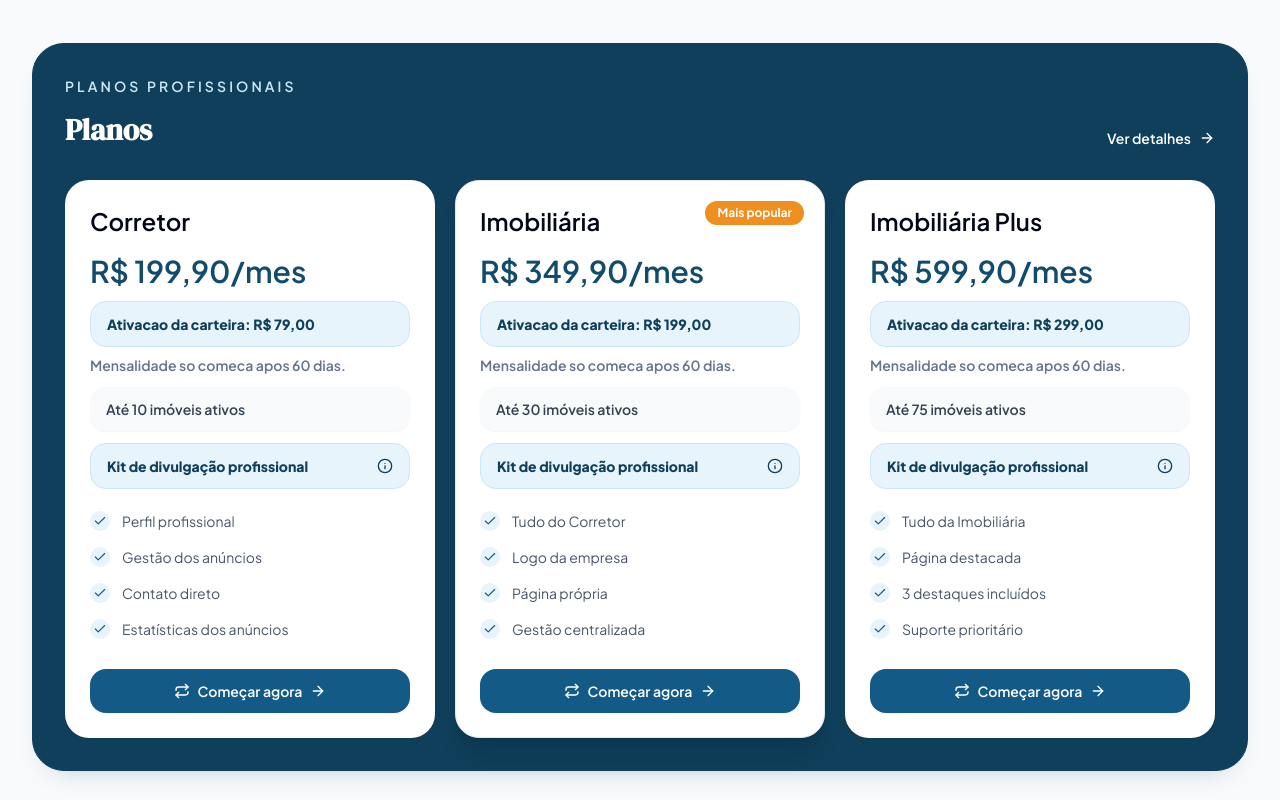
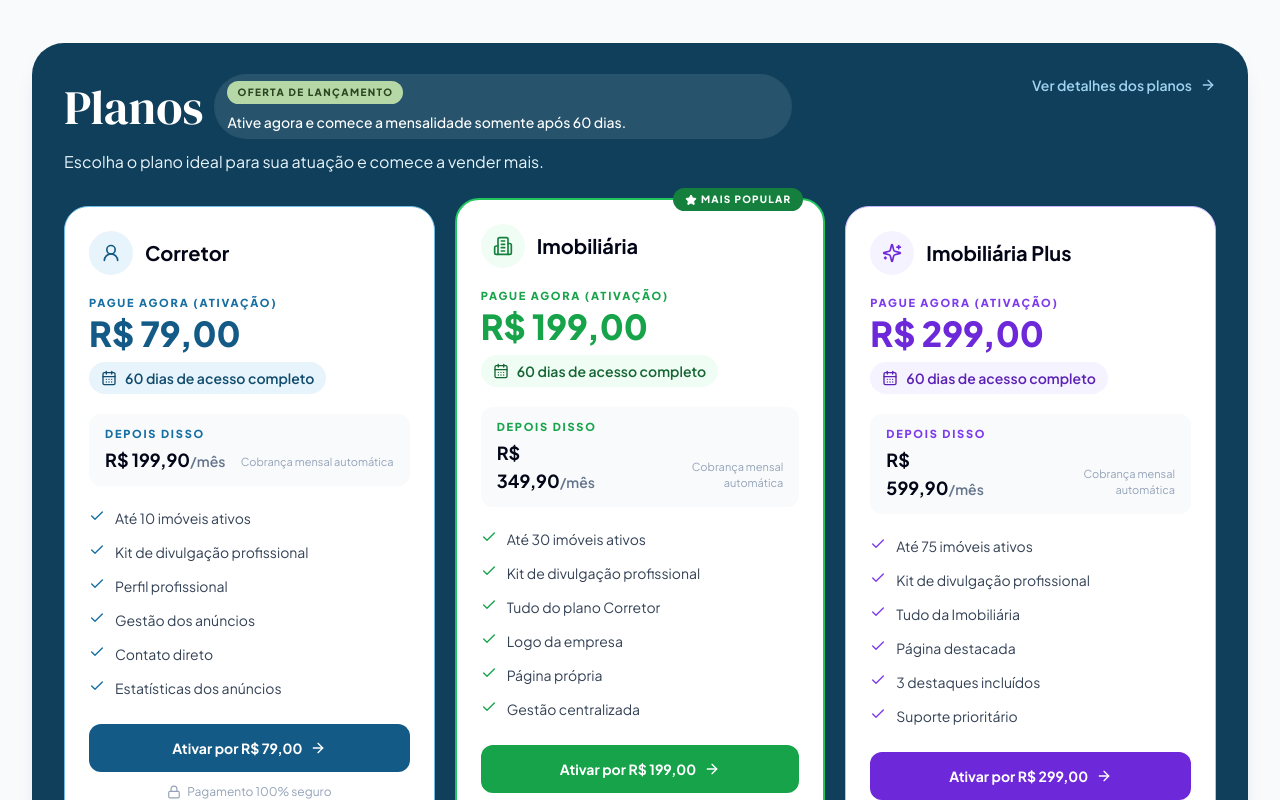
Before and after one commit to iveteamorim/Potilar, a Next.js app: page /imobiliarias in a window 1280 px wide. Shown: the part 1300-2100 px from the top of the page. Built offline with nearby package versions, Linux system fonts and the light colour scheme; no server answers.

Commit message:
Refine professional plans design

```diff
--- a/app/imobiliarias/page.tsx
+++ b/app/imobiliarias/page.tsx
@@ -3,12 +3,17 @@ import Link from 'next/link';
 import {
   ArrowRight,
   Building2,
+  CalendarDays,
   Check,
   Gift,
   Info,
+  Lock,
   MapPin,
   Megaphone,
-  ShieldCheck
+  ShieldCheck,
+  Sparkles,
+  Star,
+  UserRound
 } from 'lucide-react';
 import ProfessionalPlanCheckoutButton from '@/components/ProfessionalPlanCheckoutButton';
 import { PLANS, formatPlanPrice, type ProfessionalPlanId } from '@/lib/plans';
@@ -51,50 +56,101 @@ const faqItems = [
 
 const planHighlights = [
   {
+    id: 'corretor' as ProfessionalPlanId,
     name: 'Corretor',
-    price: formatPlanPrice(PLANS.professional.corretor.price, { perMonth: true }),
+    Icon: UserRound,
+    monthlyPrice: PLANS.professional.corretor.price,
     limit: PLANS.professional.corretor.listingLimit,
-    aiCredits: PLANS.professional.corretor.aiCredits,
     activationFee: PLANS.professional.portfolioTrial.activationFees.corretor,
-    promotionKit: true,
-    features: ['Perfil profissional', 'Gestão dos anúncios', 'Contato direto', 'Estatísticas dos anúncios']
+    featured: false,
+    theme: 'blue' as const,
+    features: [
+      `Até ${PLANS.professional.corretor.listingLimit} imóveis ativos`,
+      'Kit de divulgação profissional',
+      'Perfil profissional',
+      'Gestão dos anúncios',
+      'Contato direto',
+      'Estatísticas dos anúncios'
+    ]
   },
   {
+    id: 'imobiliaria' as ProfessionalPlanId,
     name: 'Imobiliária',
-    price: formatPlanPrice(PLANS.professional.imobiliaria.price, { perMonth: true }),
+    Icon: Building2,
+    monthlyPrice: PLANS.professional.imobiliaria.price,
     limit: PLANS.professional.imobiliaria.listingLimit,
-    aiCredits: PLANS.professional.imobiliaria.aiCredits,
     activationFee: PLANS.professional.portfolioTrial.activationFees.imobiliaria,
     featured: true,
-    promotionKit: true,
-    features: ['Tudo do Corretor', 'Logo da empresa', 'Página própria', 'Gestão centralizada']
+    theme: 'green' as const,
+    features: [
+      `Até ${PLANS.professional.imobiliaria.listingLimit} imóveis ativos`,
+      'Kit de divulgação profissional',
+      'Tudo do plano Corretor',
+      'Logo da empresa',
+      'Página própria',
+      'Gestão centralizada'
+    ]
   },
   {
+    id: 'plus' as ProfessionalPlanId,
     name: 'Imobiliária Plus',
-    price: formatPlanPrice(PLANS.professional.plus.price, { perMonth: true }),
+    Icon: Sparkles,
+    monthlyPrice: PLANS.professional.plus.price,
     limit: PLANS.professional.plus.listingLimit,
-    aiCredits: PLANS.professional.plus.aiCredits,
     activationFee: PLANS.professional.portfolioTrial.activationFees.plus,
-    promotionKit: true,
-    features: ['Tudo da Imobiliária', 'Página destacada', '3 destaques incluídos', 'Suporte prioritário']
+    featured: false,
+    theme: 'purple' as const,
+    features: [
+      `Até ${PLANS.professional.plus.listingLimit} imóveis ativos`,
+      'Kit de divulgação profissional',
+      'Tudo da Imobiliária',
+      'Página destacada',
+      '3 destaques incluídos',
+      'Suporte prioritário'
+    ]
   }
 ];
 
-function CheckItem({ children }: { children: string }) {
+const planThemes = {
+  blue: {
+    card: 'border border-ocean-300',
+    icon: 'bg-ocean-50 text-ocean-700',
+    label: 'text-ocean-600',
+    price: 'text-ocean-700',
+    trial: 'bg-ocean-50 text-ocean-800',
+    check: 'text-ocean-600',
+    button:
+      'inline-flex w-full items-center justify-center gap-2 rounded-xl bg-ocean-700 px-5 py-3.5 text-sm font-bold text-white transition hover:bg-ocean-800 disabled:cursor-not-allowed disabled:opacity-60'
+  },
+  green: {
+    card: 'border-2 border-green-500',
+    icon: 'bg-green-50 text-green-700',
+    label: 'text-green-600',
+    price: 'text-green-600',
+    trial: 'bg-green-50 text-green-800',
+    check: 'text-green-600',
+    button:
+      'inline-flex w-full items-center justify-center gap-2 rounded-xl bg-green-600 px-5 py-3.5 text-sm font-bold text-white transition hover:bg-green-700 disabled:cursor-not-allowed disabled:opacity-60'
+  },
+  purple: {
+    card: 'border border-violet-300',
+    icon: 'bg-violet-50 text-violet-700',
+    label: 'text-violet-600',
+    price: 'text-violet-700',
+    trial: 'bg-violet-50 text-violet-800',
+    check: 'text-violet-600',
+    button:
+      'inline-flex w-full items-center justify-center gap-2 rounded-xl bg-violet-700 px-5 py-3.5 text-sm font-bold text-white transition hover:bg-violet-800 disabled:cursor-not-allowed disabled:opacity-60'
+  }
+};
+
+function CheckItem({ children, className }: { children: string; className: string }) {
   return (
-    <li className="flex items-start gap-3 text-sm leading-6 text-slate-600 dark:text-slate-300">
-      <span className="mt-0.5 grid h-5 w-5 shrink-0 place-items-center rounded-full bg-ocean-50 text-ocean-700">
-        <Check className="h-3.5 w-3.5" />
-      </span>
+    <li className="flex items-start gap-2.5 text-sm leading-6 text-slate-700">
+      <Check className={`mt-0.5 h-4 w-4 shrink-0 ${className}`} aria-hidden="true" />
       <span>{children}</span>
     </li>
   );
-}
-
-function getPlanAction(planName: string): { id: ProfessionalPlanId; cta: string } {
-  if (planName === 'Corretor') return { id: 'corretor', cta: 'Começar agora' };
-  if (planName.includes('Plus')) return { id: 'plus', cta: 'Começar agora' };
-  return { id: 'imobiliaria', cta: 'Começar agora' };
 }
 
 export default function ImobiliariasPage() {
@@ -176,78 +232,110 @@ export default function ImobiliariasPage() {
           </div>
         </section>
 
-        <section id="planos-profissionais" className="rounded-[2rem] border border-ocean-900 bg-ocean-900 p-6 text-white shadow-soft md:p-8">
-          <div className="flex flex-col justify-between gap-4 md:flex-row md:items-end">
-            <div>
-              <p className="text-sm font-semibold uppercase tracking-[0.22em] text-ocean-100">Planos profissionais</p>
-              <h2 className="mt-4 text-3xl font-semibold text-white">Planos</h2>
+        <section id="planos-profissionais" className="rounded-[2rem] bg-ocean-900 p-5 text-white shadow-soft sm:p-6 md:p-8">
+          <div className="flex flex-col gap-4 lg:flex-row lg:items-start lg:justify-between">
+            <div className="min-w-0">
+              <div className="flex flex-col gap-3 sm:flex-row sm:flex-wrap sm:items-center">
+                <h2 className="font-display text-4xl text-white md:text-5xl">Planos</h2>
+                <div className="inline-flex max-w-xl flex-wrap items-center gap-2 rounded-full bg-white/10 px-3 py-1.5 ring-1 ring-white/10">
+                  <span className="inline-flex items-center rounded-full bg-agreste-200 px-2.5 py-1 text-[10px] font-extrabold uppercase tracking-[0.14em] text-agreste-800">
+                    Oferta de lançamento
+                  </span>
+                  <span className="text-sm font-medium text-white">
+                    Ative agora e comece a mensalidade somente após {portfolioTrial.freeDays} dias.
+                  </span>
                 </div>
-            <Link href="/planos" className="inline-flex items-center gap-2 text-sm font-semibold text-white">
-              Ver detalhes
+              </div>
+              <p className="mt-3 text-sm leading-6 text-ocean-50 sm:text-base">
+                Escolha o plano ideal para sua atuação e comece a vender mais.
+              </p>
+            </div>
+            <Link href="/planos" className="inline-flex shrink-0 items-center gap-2 text-sm font-semibold text-ocean-200 hover:text-white">
+              Ver detalhes dos planos
               <ArrowRight className="h-4 w-4" />
             </Link>
           </div>
-          <div className="mt-8 grid gap-5 lg:grid-cols-3">
-            {planHighlights.map((plan) => (
+
+          <div className="mt-8 grid gap-5 lg:grid-cols-3 lg:items-start">
+            {planHighlights.map((plan) => {
+              const theme = planThemes[plan.theme];
+              return (
                 <article
                   key={plan.name}
-                className={`relative rounded-3xl border p-6 ${
-                  plan.featured
-                    ? 'border-sun-300 bg-white text-slate-950 shadow-xl'
-                    : 'border-white/30 bg-white text-slate-950 shadow-sm'
-                }`}
+                  className={`relative rounded-3xl bg-white p-6 text-slate-950 shadow-sm ${theme.card} ${plan.featured ? 'lg:-mt-2 lg:pb-7' : ''}`}
                 >
                   {plan.featured ? (
-                  <span className="absolute right-5 top-5 rounded-full bg-sun-500 px-3 py-1 text-xs font-bold text-white">
+                    <span className="absolute -top-3 right-5 inline-flex items-center gap-1 rounded-full bg-green-700 px-3 py-1 text-[10px] font-extrabold uppercase tracking-[0.12em] text-white">
+                      <Star className="h-3 w-3 fill-current" aria-hidden="true" />
                       Mais popular
                     </span>
                   ) : null}
-                <h3 className="text-2xl font-semibold text-slate-950">{plan.name}</h3>
-                <p className="mt-4 text-3xl font-semibold text-ocean-800">{plan.price}</p>
-                <p className="mt-3 rounded-2xl border border-ocean-100 bg-ocean-50 px-4 py-3 text-sm font-extrabold text-ocean-900">
-                  Ativacao da carteira: {formatPlanPrice(plan.activationFee)}
+
+                  <div className="flex items-center gap-3">
+                    <span className={`grid h-11 w-11 place-items-center rounded-full ${theme.icon}`}>
+                      <plan.Icon className="h-5 w-5" aria-hidden="true" />
+                    </span>
+                    <h3 className="text-xl font-bold text-slate-950">{plan.name}</h3>
+                  </div>
+
+                  <p className={`mt-5 text-[11px] font-extrabold uppercase tracking-[0.16em] ${theme.label}`}>
+                    Pague agora (ativação)
                   </p>
-                <p className="mt-2 text-sm font-semibold text-slate-500">
-                  Mensalidade so comeca apos {portfolioTrial.freeDays} dias.
+                  <p className={`mt-1 text-[2.15rem] font-extrabold leading-none ${theme.price}`}>
+                    {formatPlanPrice(plan.activationFee)}
                   </p>
-                <p className="mt-3 rounded-2xl bg-slate-50 px-4 py-3 text-sm font-semibold text-slate-700 shadow-sm">
-                  Até {plan.limit} imóveis ativos
+                  <p className={`mt-3 inline-flex items-center gap-2 rounded-full px-3 py-1.5 text-sm font-semibold ${theme.trial}`}>
+                    <CalendarDays className="h-4 w-4" aria-hidden="true" />
+                    {portfolioTrial.freeDays} dias de acesso completo
                   </p>
-                {plan.promotionKit ? (
-                  <div className="mt-3 rounded-2xl border border-ocean-100 bg-ocean-50 px-4 py-3 text-ocean-900">
-                    <div className="flex items-center justify-between gap-3">
-                      <span className="text-sm font-extrabold">Kit de divulgação profissional</span>
-                      <button
-                        type="button"
-                        className="group relative inline-flex rounded-full outline-none focus-visible:ring-2 focus-visible:ring-ocean-500"
-                        aria-label="O que inclui o kit de divulgação profissional"
-                      >
-                        <Info className="h-4 w-4" aria-hidden="true" />
-                        <span className="pointer-events-none absolute right-0 top-6 z-20 w-72 rounded-xl bg-slate-950 px-3 py-2 text-left text-xs font-semibold leading-5 text-white opacity-0 shadow-soft transition group-hover:opacity-100 group-focus-within:opacity-100">
-                          <span className="mb-1 block">Kit de divulgação profissional</span>
-                          <span className="mb-1 block font-medium">Incluído no plano.</span>
-                          <span className="block">• IA para melhorar anúncios</span>
-                          <span className="block">• QR Code exclusivo para cada imóvel</span>
-                          <span className="block">• Cartazes para impressão</span>
-                          <span className="block">• Materiais para redes sociais</span>
-                          <span className="block">• Conteúdos prontos para compartilhar</span>
-                        </span>
-                      </button>
+
+                  <div className="mt-5 rounded-xl bg-slate-50 px-4 py-3">
+                    <div className="flex items-end justify-between gap-3">
+                      <div>
+                        <p className={`text-[11px] font-extrabold uppercase tracking-[0.16em] ${theme.label}`}>
+                          Depois disso
+                        </p>
+                        <p className="mt-1 text-lg font-bold text-slate-950">
+                          {formatPlanPrice(plan.monthlyPrice)}
+                          <span className="text-sm font-semibold text-slate-500">/mês</span>
+                        </p>
+                      </div>
+                      <p className="pb-1 text-right text-[11px] leading-4 text-slate-400">
+                        Cobrança mensal automática
+                      </p>
                     </div>
                   </div>
-                ) : null}
-                <ul className="mt-5 space-y-3">
+
+                  <ul className="mt-5 space-y-2.5">
                     {plan.features.map((feature) => (
-                    <CheckItem key={feature}>{feature}</CheckItem>
+                      <CheckItem key={feature} className={theme.check}>
+                        {feature}
+                      </CheckItem>
                     ))}
                   </ul>
-                <div className="mt-7">
-                  <ProfessionalPlanCheckoutButton planId={getPlanAction(plan.name).id} fallbackHref={contactHref}>
-                    {getPlanAction(plan.name).cta}
+
+                  <div className="mt-6">
+                    <ProfessionalPlanCheckoutButton
+                      planId={plan.id}
+                      fallbackHref={contactHref}
+                      className={theme.button}
+                      showRepeatIcon={false}
+                    >
+                      {`Ativar por ${formatPlanPrice(plan.activationFee)}`}
                     </ProfessionalPlanCheckoutButton>
                   </div>
+                  <p className="mt-3 flex items-center justify-center gap-1.5 text-xs text-slate-400">
+                    <Lock className="h-3.5 w-3.5" aria-hidden="true" />
+                    Pagamento 100% seguro
+                  </p>
                 </article>
-            ))}
+              );
+            })}
+          </div>
+
+          <div className="mt-6 flex items-start gap-3 rounded-2xl bg-white/10 px-4 py-3 text-sm leading-6 text-ocean-50 ring-1 ring-white/10">
+            <Info className="mt-0.5 h-4 w-4 shrink-0 text-ocean-200" aria-hidden="true" />
+            <p>Sem fidelidade. Cancele quando quiser. Sua carteira continua ativa até o fim do período pago.</p>
           </div>
         </section>
 
--- a/components/ProfessionalPlanCheckoutButton.tsx
+++ b/components/ProfessionalPlanCheckoutButton.tsx
@@ -8,9 +8,17 @@ type Props = {
   planId: ProfessionalPlanId;
   children: string;
   fallbackHref: string;
+  className?: string;
+  showRepeatIcon?: boolean;
 };
 
-export default function ProfessionalPlanCheckoutButton({ planId, children, fallbackHref }: Props) {
+export default function ProfessionalPlanCheckoutButton({
+  planId,
+  children,
+  fallbackHref,
+  className,
+  showRepeatIcon = true
+}: Props) {
   const [loading, setLoading] = useState(false);
   const [message, setMessage] = useState('');
 
@@ -52,9 +60,12 @@ export default function ProfessionalPlanCheckoutButton({ planId, children, fallb
         type="button"
         onClick={handleClick}
         disabled={loading}
-        className="inline-flex w-full items-center justify-center gap-2 rounded-2xl bg-ocean-700 px-5 py-3 text-sm font-semibold text-white shadow-sm transition hover:-translate-y-0.5 hover:bg-ocean-800 hover:shadow-lg disabled:cursor-not-allowed disabled:opacity-60"
+        className={
+          className ??
+          'inline-flex w-full items-center justify-center gap-2 rounded-2xl bg-ocean-700 px-5 py-3 text-sm font-semibold text-white shadow-sm transition hover:-translate-y-0.5 hover:bg-ocean-800 hover:shadow-lg disabled:cursor-not-allowed disabled:opacity-60'
+        }
       >
-        <Repeat className="h-4 w-4" />
+        {showRepeatIcon ? <Repeat className="h-4 w-4" /> : null}
         {loading ? 'Abrindo ativacao...' : children}
         <ArrowRight className="h-4 w-4" />
       </button>
```
Lines whose indentation alone changed are shown as unchanged.
